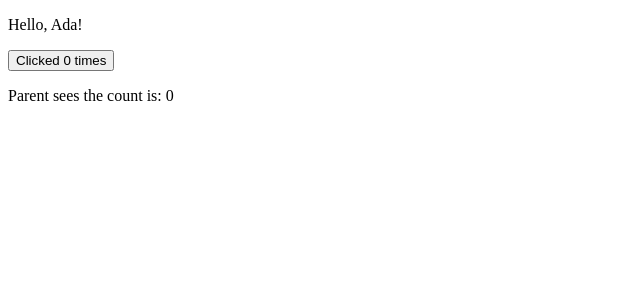
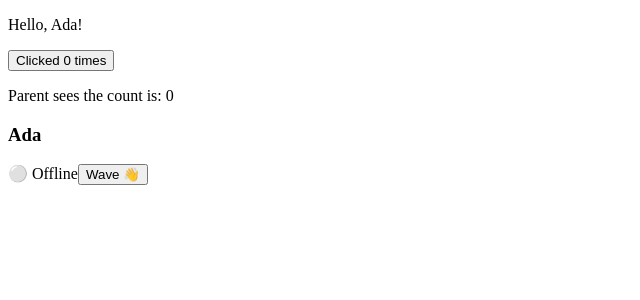
Before and after one commit to Shariar-007/Angular-Pratice, an Angular app in the folder greeting-counter/: page / in a window 1280 px wide. Shown: the top 300 px of the page, without its empty margins (0-640 px from the left). Built offline with nearby package versions, Linux system fonts and the light colour scheme.

Commit message:
created uder-card and status-badge component and set them up in module manually

```diff
--- a/greeting-counter/src/app/app-module.ts
+++ b/greeting-counter/src/app/app-module.ts
@@ -4,12 +4,16 @@ import { BrowserModule } from '@angular/platform-browser';
 import { AppRoutingModule } from './app-routing-module';
 import { App } from './app';
 import { GreetingCardComponent } from './greeting-card/greeting-card.component';
+import {UserCard} from './user-card/user-card.component';
+import {StatusBadge} from './user-card/status-badge/status-badge.component';
 
 
 @NgModule({
   declarations: [
     App,
     GreetingCardComponent,
+    UserCard,
+    StatusBadge
   ],
   imports: [
     BrowserModule,
--- a/greeting-counter/src/app/app.html
+++ b/greeting-counter/src/app/app.html
@@ -1,2 +1,4 @@
 <app-greeting-card [name]="userName" (countChange)=onCountChanged($event)></app-greeting-card>
 <p>Parent sees the count is: {{ latestCount }}</p>
+
+<app-user-card [username]="userName" [isOnline]="false" (greted)='onGreeted($event)'></app-user-card>
--- a/greeting-counter/src/app/app.ts
+++ b/greeting-counter/src/app/app.ts
@@ -10,9 +10,13 @@ export class App {
   protected readonly title = signal('greeting-counter');
   userName = "Ada";
   latestCount = 0;
-
+  lastWaved = '';
 
   onCountChanged(value: number){
     this.latestCount = value;
   }
+
+  onGreeted(value: string){
+    this.lastWaved = value;
+  }
 }
--- /dev/null
+++ b/greeting-counter/src/app/user-card/status-badge/status-badge.component.html
@@ -0,0 +1,2 @@
+
+<span>{{ online ? '🟢 Online' : '⚪ Offline' }}</span>
--- /dev/null
+++ b/greeting-counter/src/app/user-card/user-card.component.html
@@ -0,0 +1,7 @@
+
+
+<div>
+  <h3>{{ username }}</h3>
+  <app-status-badge [online]="isOnline"></app-status-badge>
+  <button (click)="sayHi()">Wave 👋</button>
+</div>
--- /dev/null
+++ b/greeting-counter/src/app/user-card/user-card.component.ts
@@ -0,0 +1,20 @@
+import {Component, Input, Output, EventEmitter} from '@angular/core';
+
+
+@Component({
+  selector: 'app-user-card',
+  templateUrl: './user-card.component.html',
+  styleUrls: ['./user-card.component.css'],
+  standalone: false
+})
+
+export class UserCard{
+  @Input() username = 'Guest';
+  @Input() isOnline = false;
+  @Output() greted = new EventEmitter<string>();
+
+  sayHi(){
+    this.greted.emit(this.username);
+  }
+
+}
```
Also changed, not shown: greeting-counter/src/app/app-routing-module-next-next.ts (added, +12 -0 lines), greeting-counter/src/app/app-routing-module-next.ts (added, +12 -0 lines), greeting-counter/src/app/app-routing-next.module.ts (deleted, +0 -12 lines), greeting-counter/src/app/user-card/status-badge/status-badge.component.ts (added, +13 -0 lines), greeting-counter/src/app/user-card/status-badge/status-badge.component.css (added), greeting-counter/src/app/user-card/user-card.component.css (added).
